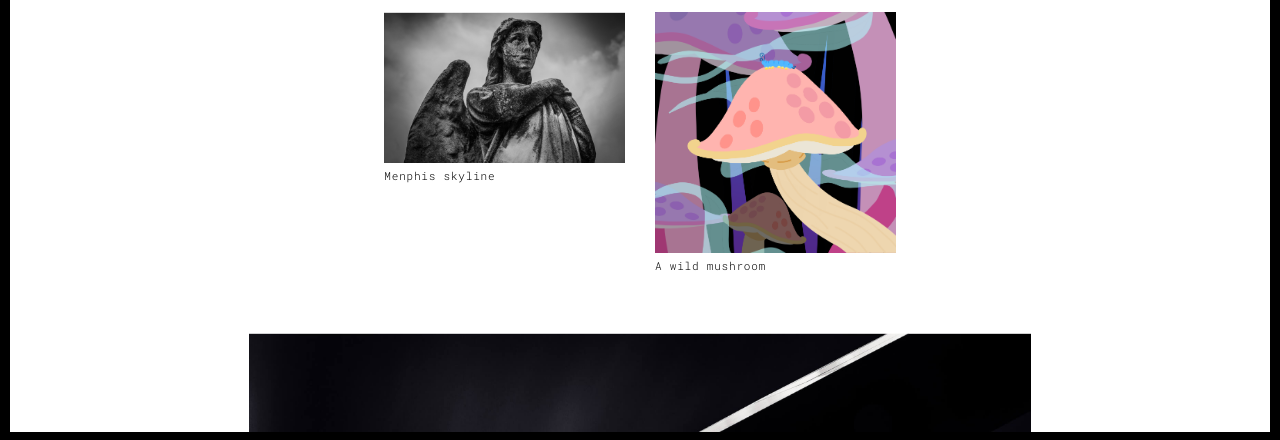
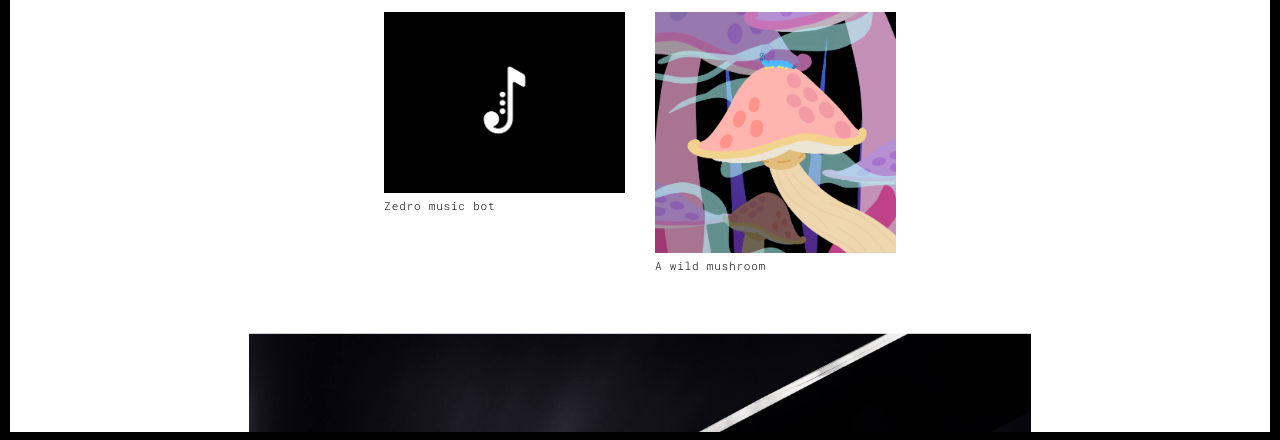
Before and after one commit to beepsid/aboutme, a plain HTML site: page work.html in a window 1280 px wide. Shown: the part 358-798 px from the top of the page. Drawn offline with Linux system fonts and the light colour scheme.

Commit message:
Update work.html

```diff
--- a/work.html
+++ b/work.html
@@ -62,8 +62,8 @@
       <div class="col-md-8 col-md-offset-2 section-container-spacer">
         <div class="row">
           <div class="col-xs-12 col-md-6">
-            <img src="./assets/images/work001-02.jpg" class="img-responsive" alt="">
-            <p>Menphis skyline</p>
+            <img src="./assets/zedro.png" class="img-responsive" alt="">
+            <p>Zedro music bot</p>
           </div>
           <div class="col-xs-12 col-md-6">
             <img src="assets/mushroom.png" class="img-responsive" alt="">
```
